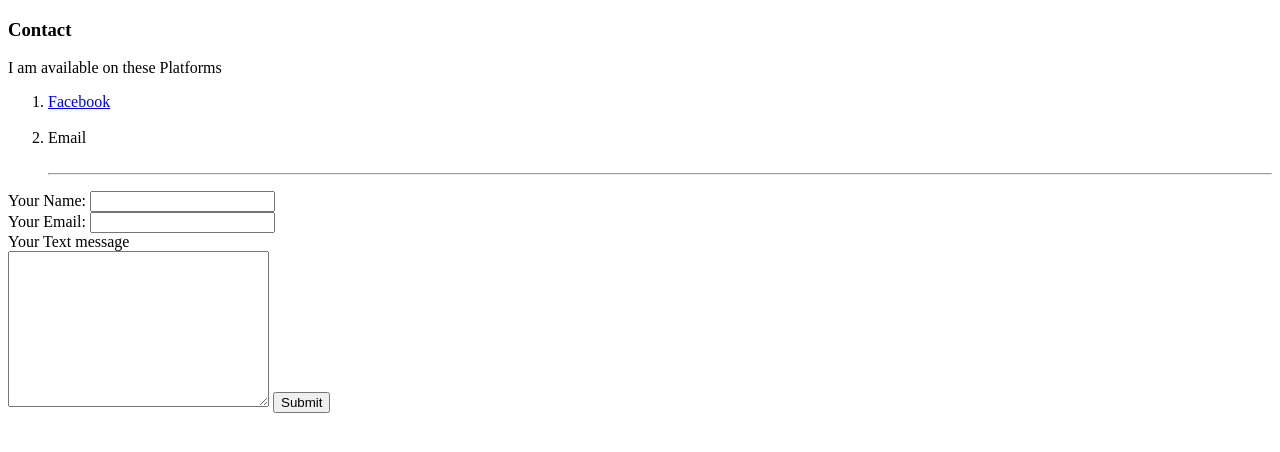
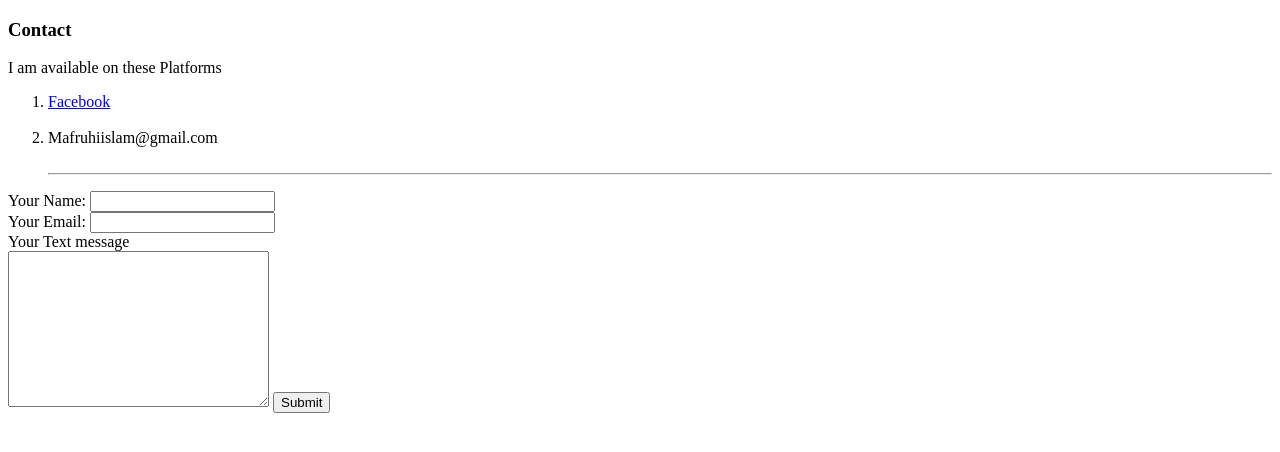
Before and after one commit to Mafruhi/Personal-website, a plain HTML site: page Mycontact.html in a window 1280 px wide. Drawn offline with Linux system fonts and the light colour scheme.

Commit message:
Update Mycontact.html

```diff
--- a/Mycontact.html
+++ b/Mycontact.html
@@ -10,7 +10,7 @@
     <ol>
       <li><a href="https://www.facebook.com/mafruhi.islamsimant">Facebook</a></li>
       <br>
-      <li><a href="Mafruhiislam@gmail.com"></a>Email</li>
+      <li><a href="Mafruhiislam@gmail.com"></a>Mafruhiislam@gmail.com</li>
       <br>
       <hr>
     </ol>
```
